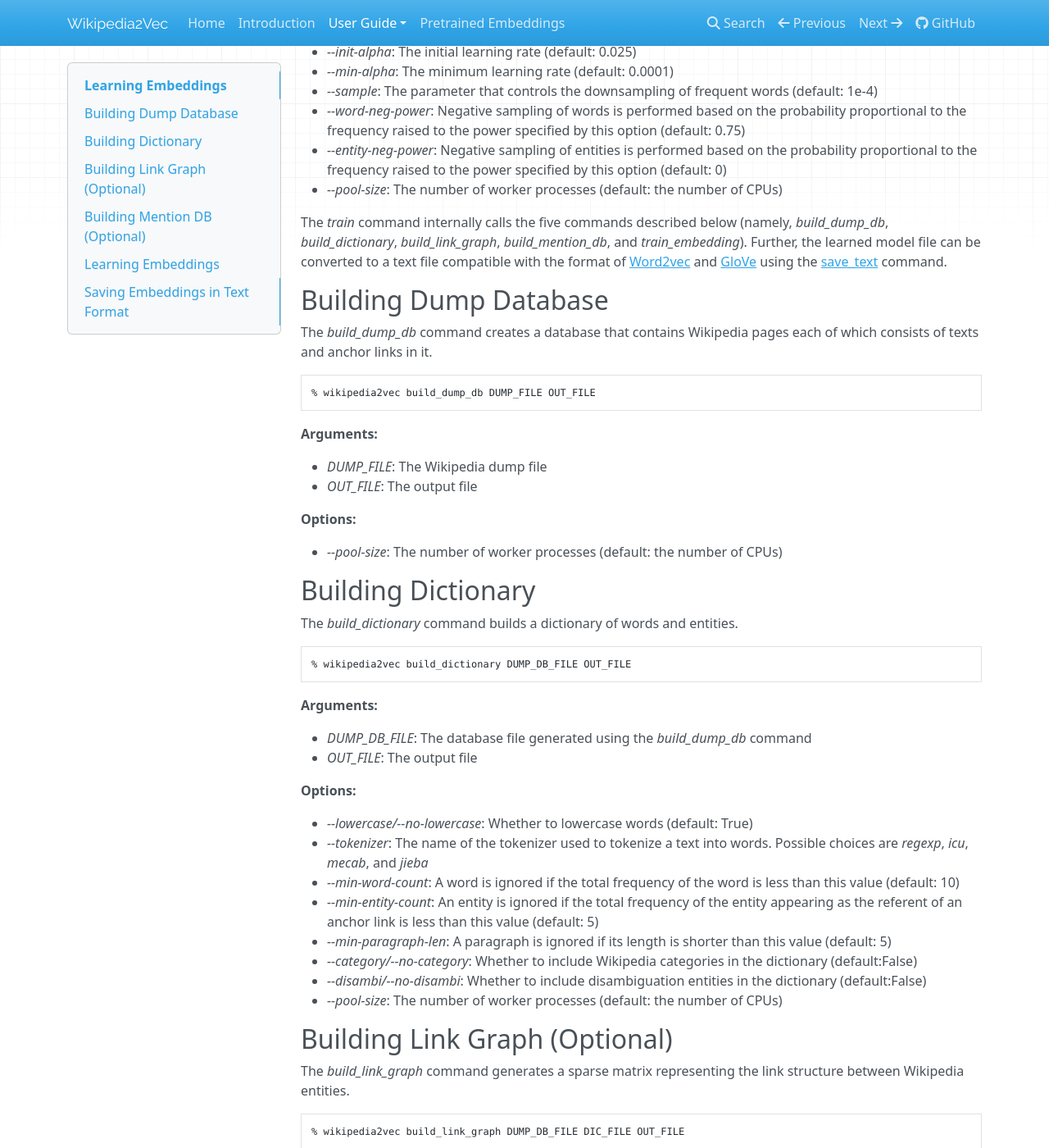
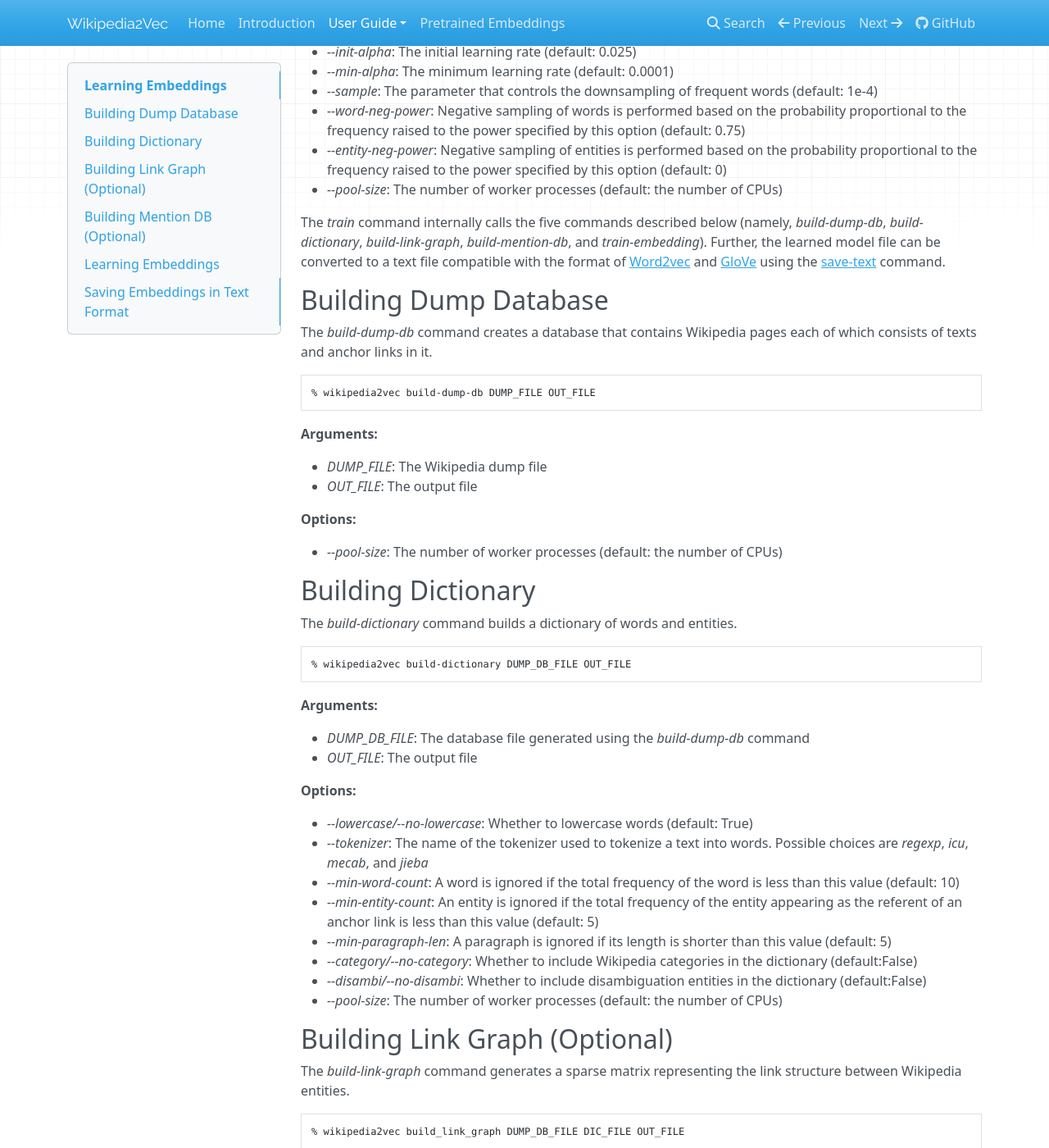
Before and after one commit to wikipedia2vec/wikipedia2vec, an MkDocs documentation site: the page built from docs/commands.md, in a window 1280 px wide and 1400 px high, scrolled down 1114 px. Shown: the whole window at 82% size. Built offline with MkDocs 1.6.1, drawn with Linux system fonts in a browser that asks for light colours; nearby versions of some CDN libraries; old or Windows-style settings are respelled for this version of MkDocs; some of the changed text lies outside the part shown.

````diff
--- a/docs/commands.md
+++ b/docs/commands.md
@@ -49,15 +49,15 @@ Then, the embeddings can be trained from a Wikipedia dump using the *train* comm
 - *--entity-neg-power*: Negative sampling of entities is performed based on the probability proportional to the frequency raised to the power specified by this option (default: 0)
 - *--pool-size*: The number of worker processes (default: the number of CPUs)
 
-The *train* command internally calls the five commands described below (namely, *build_dump_db*, *build_dictionary*, *build_link_graph*, *build_mention_db*, and *train_embedding*).
-Further, the learned model file can be converted to a text file compatible with the format of [Word2vec](https://code.google.com/archive/p/word2vec/) and [GloVe](https://nlp.stanford.edu/projects/glove/) using the <a href="#saving-embeddings-in-text-format">save_text</a> command.
+The *train* command internally calls the five commands described below (namely, *build-dump-db*, *build-dictionary*, *build-link-graph*, *build-mention-db*, and *train-embedding*).
+Further, the learned model file can be converted to a text file compatible with the format of [Word2vec](https://code.google.com/archive/p/word2vec/) and [GloVe](https://nlp.stanford.edu/projects/glove/) using the <a href="#saving-embeddings-in-text-format">save-text</a> command.
 
 ## Building Dump Database
 
-The *build_dump_db* command creates a database that contains Wikipedia pages each of which consists of texts and anchor links in it.
+The *build-dump-db* command creates a database that contains Wikipedia pages each of which consists of texts and anchor links in it.
 
 ```text
-% wikipedia2vec build_dump_db DUMP_FILE OUT_FILE
+% wikipedia2vec build-dump-db DUMP_FILE OUT_FILE
 ```
 
 **Arguments:**
@@ -71,15 +71,15 @@ The *build_dump_db* command creates a database that contains Wikipedia pages eac
 
 ## Building Dictionary
 
-The *build\_dictionary* command builds a dictionary of words and entities.
+The *build-dictionary* command builds a dictionary of words and entities.
 
 ```text
-% wikipedia2vec build_dictionary DUMP_DB_FILE OUT_FILE
+% wikipedia2vec build-dictionary DUMP_DB_FILE OUT_FILE
 ```
 
 **Arguments:**
 
-- *DUMP_DB_FILE*: The database file generated using the *build\_dump\_db* command
+- *DUMP_DB_FILE*: The database file generated using the *build-dump-db* command
 - *OUT_FILE*: The output file
 
 **Options:**
@@ -95,7 +95,7 @@ The *build\_dictionary* command builds a dictionary of words and entities.
 
 ## Building Link Graph (Optional)
 
-The *build\_link\_graph* command generates a sparse matrix representing the link structure between Wikipedia entities.
+The *build-link-graph* command generates a sparse matrix representing the link structure between Wikipedia entities.
 
 ```text
 % wikipedia2vec build_link_graph DUMP_DB_FILE DIC_FILE OUT_FILE
@@ -103,8 +103,8 @@ The *build\_link\_graph* command generates a sparse matrix representing the link
 
 **Arguments:**
 
-- *DUMP_DB_FILE*: The database file generated using the *build\_dump\_db* command
-- *DIC_FILE*: The dictionary file generated by the *build\_dictionary* command
+- *DUMP_DB_FILE*: The database file generated using the *build-dump-db* command
+- *DIC_FILE*: The dictionary file generated by the *build-dictionary* command
 - *OUT_FILE*: The output file
 
 **Options:**
@@ -113,16 +113,16 @@ The *build\_link\_graph* command generates a sparse matrix representing the link
 
 ## Building Mention DB (Optional)
 
-The *build\_mention\_db* command builds a database that contains the mappings of entity names (mentions) and their possible referent entities.
+The *build-mention-db* command builds a database that contains the mappings of entity names (mentions) and their possible referent entities.
 
 ```text
-% wikipedia2vec build_mention_db DUMP_DB_FILE DIC_FILE OUT_FILE
+% wikipedia2vec build-mention-db DUMP_DB_FILE DIC_FILE OUT_FILE
 ```
 
 **Arguments:**
 
-- *DUMP_DB_FILE*: The database file generated using the *build\_dump\_db* command
-- *DIC_FILE*: The dictionary file generated by the *build\_dictionary* command
+- *DUMP_DB_FILE*: The database file generated using the *build-dump-db* command
+- *DIC_FILE*: The dictionary file generated by the *build-dictionary* command
 - *OUT_FILE*: The output file
 
 **Options:**
@@ -136,10 +136,10 @@ The *build\_mention\_db* command builds a database that contains the mappings of
 
 ## Learning Embeddings
 
-The *train_embedding* command runs the training of the embeddings.
+The *train-embedding* command runs the training of the embeddings.
 
 ```text
-% wikipedia2vec train_embedding DUMP_DB_FILE DIC_FILE OUT_FILE
+% wikipedia2vec train-embedding DUMP_DB_FILE DIC_FILE OUT_FILE
 ```
 
 **Arguments:**
@@ -150,8 +150,8 @@ The *train_embedding* command runs the training of the embeddings.
 
 **Options:**
 
-- *--link-graph*: The link graph file generated using the *build\_link\_graph* command
-- *--mention-db*: The mention DB file generated using the *build\_mention\_db* command
+- *--link-graph*: The link graph file generated using the *build-link-graph* command
+- *--mention-db*: The mention DB file generated using the *build-mention-db* command
 - *--dim-size*: The number of dimensions of the embeddings (default: 100)
 - *--window*: The maximum distance between the target item (word or entity) and the context word to be predicted (default: 5)
 - *--iteration*: The number of iterations for Wikipedia pages (default: 5)
@@ -168,15 +168,15 @@ The *train_embedding* command runs the training of the embeddings.
 
 ## Saving Embeddings in Text Format
 
-*save\_text* outputs a model in a text format.
+*save-text* outputs a model in a text format.
 
 ```text
-% wikipedia2vec save_text MODEL_FILE OUT_FILE
+% wikipedia2vec save-text MODEL_FILE OUT_FILE
 ```
 
 **Arguments:**
 
-- *MODEL_FILE*: The model file generated by the *train\_embedding* command
+- *MODEL_FILE*: The model file generated by the *train-embedding* command
 - *OUT_FILE*: The output file
 
 **Options:**
````
